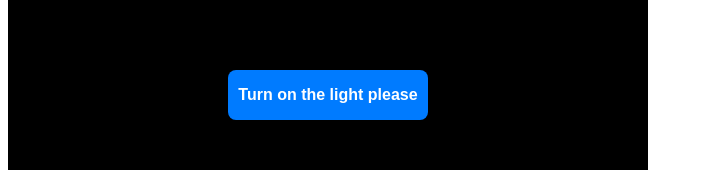
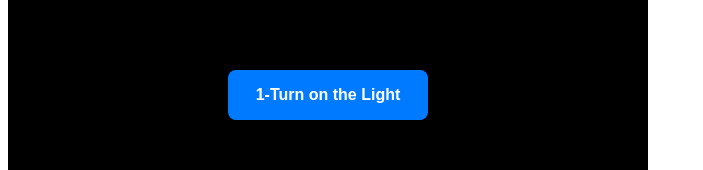
Before and after one commit to zeroput/react-demo, a React (Vite) app: page / in a window 1280 px wide. Shown: the part 233-403 px from the top of the page, without its empty margins (0-703 px from the left). Built offline with nearby package versions, Linux system fonts and the light colour scheme.

Commit message:
concise the switcher component

```diff
--- a/src/component/LightSwitcher/LightSwitcher.css
+++ b/src/component/LightSwitcher/LightSwitcher.css
@@ -16,7 +16,7 @@ main {
 }
 
 .light {
-    background-color: lightgray;
+    background-color: yellow;
     border-radius: 5%;
 }
 
--- a/src/component/LightSwitcher/LightSwitcher.tsx
+++ b/src/component/LightSwitcher/LightSwitcher.tsx
@@ -5,21 +5,15 @@ function LightSwitcher() {
   // use the state hook
   const [mode, setMode] = React.useState("dark");
 
-  const activateDarkMode = () => {
-    setMode("dark")
-  }
-
-  const activateLightMode = () => {
-    setMode("light")
+  const clickEvent = () => {
+    setMode(mode === "dark" ? "light" : "dark")
   }
 
   return (
     <main className={mode}>
-      {mode === "light" ? (
-        <button onClick={activateDarkMode}>Turn off the light</button>
-      ) : (
-        <button onClick={activateLightMode}>Turn on the light please</button>
-      )}
+      <button onClick={clickEvent}>
+        {mode === "dark" ? "1-Turn on the Light" : "2-Turn off the Light"}
+      </button>
     </main>
   );
 }
```
